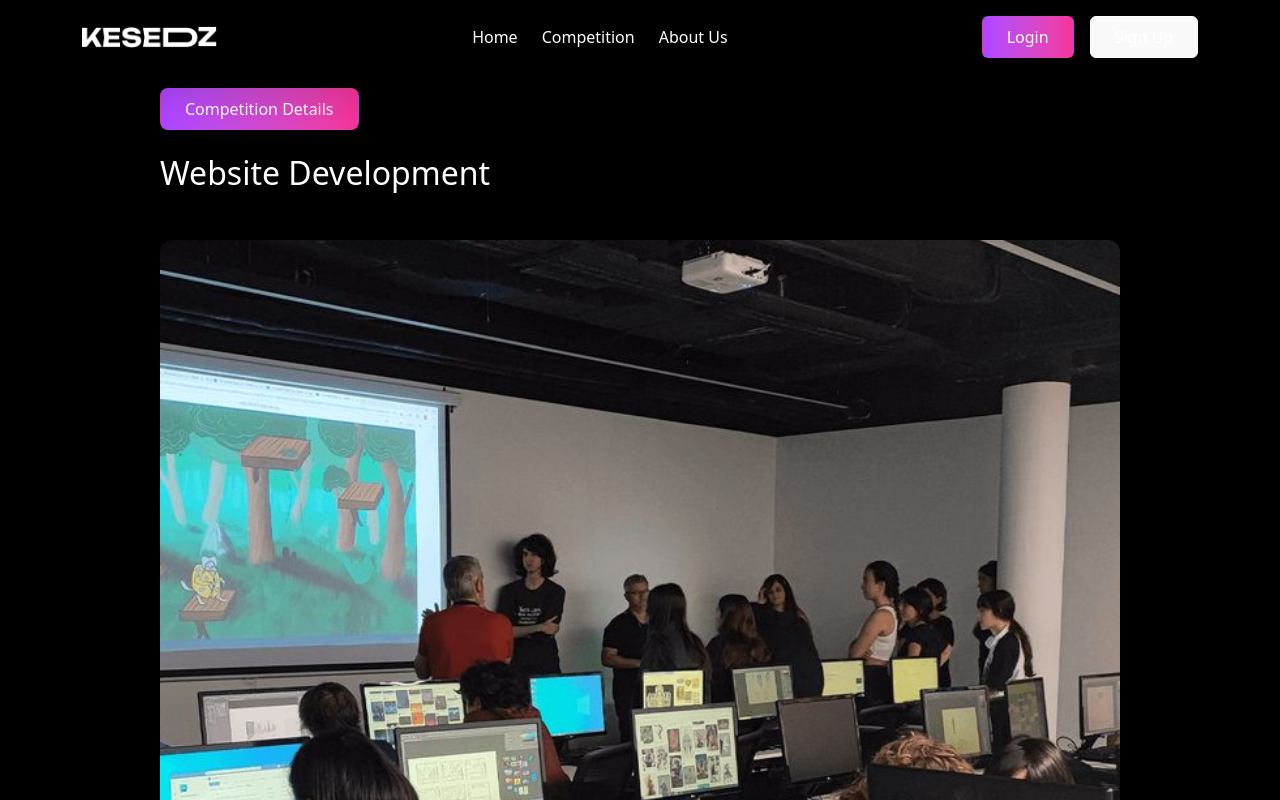
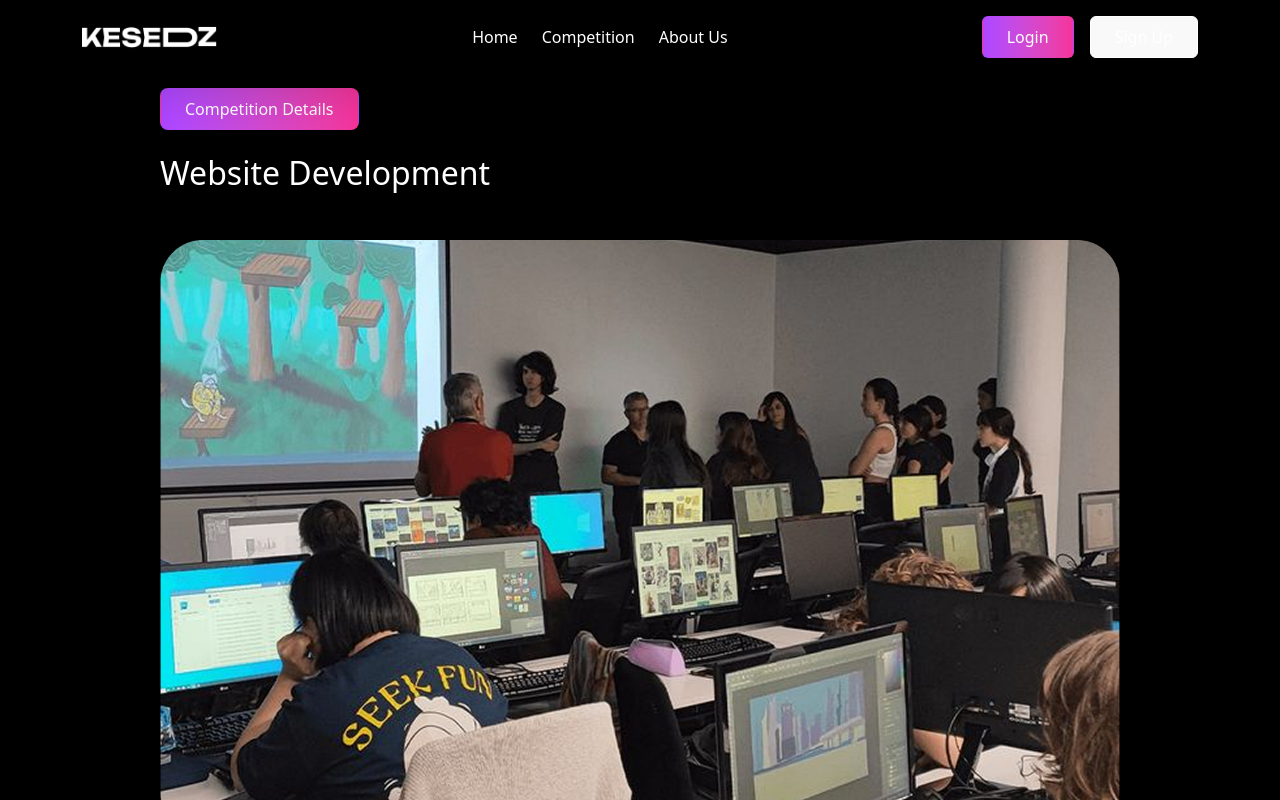
Before and after one commit to Safmica/competition_website, a React (Vite) app in the folder front-end/my-app/: page /compeweb in a window 1280 px wide. Shown: the top 800 px of the page. Built offline with nearby package versions, Linux system fonts and the light colour scheme.

Commit message:
compeweb page update

```diff
--- a/front-end/my-app/src/pages/compeweb.jsx
+++ b/front-end/my-app/src/pages/compeweb.jsx
@@ -9,7 +9,7 @@ export default function CompetitionWeb() {
         </button>
         <h2 className="text-4xl font-bold mb-5">Website Development</h2>
         <img
-          src="\WebDev IMG.jpg"
+          src="\WebDev img.png"
           alt="Hackathon"
           className="rounded-xl w-screen mb-10"
         />
--- a/front-end/my-app/src/pages/paymentWeb.jsx
+++ b/front-end/my-app/src/pages/paymentWeb.jsx
@@ -8,12 +8,12 @@ const PaymentWeb = () => {
         <div className="w-full lg:w-1/2 p-10 flex flex-col justify-center mb-14 ml-5">
           <p className="text-4xl font-bold mb-10"> Payment</p>
           <img
-            src="\UIUX IMG.jpg"
+            src="\WebDev img.png"
             alt="Hackathon"
             className="rounded-lg shadow-lg mb-6 h-100 w-200 "
           />
           <h2 className="text-2xl font-semibold mb-2">
-           Website Development Registration
+            Website Development Registration
           </h2>
           <div className="bg-gray-900 w-95 h-20 rounded mb-4">
             <p className="ml-2 text-">
```
